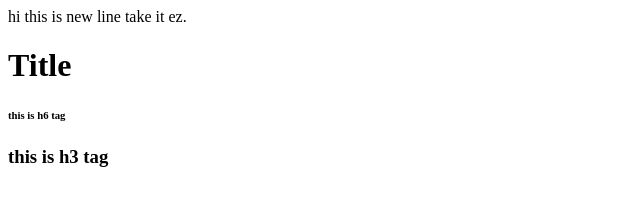
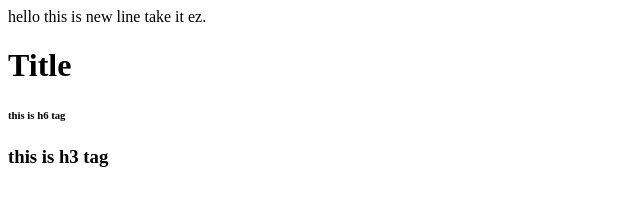
Before and after one commit to SinaSi11/test, a plain HTML site: page index.html in a window 1280 px wide. Shown: the full height of the page, 0-640 px from the left. Drawn offline with Linux system fonts and the light colour scheme.

Commit message:
modify index.html

```diff
--- a/index.html
+++ b/index.html
@@ -6,7 +6,7 @@
     <title>Document</title>
 </head>
 <body>
-    hi
+    hello
     this is new line
     take it ez.
     <h1>Title</h1>
```
